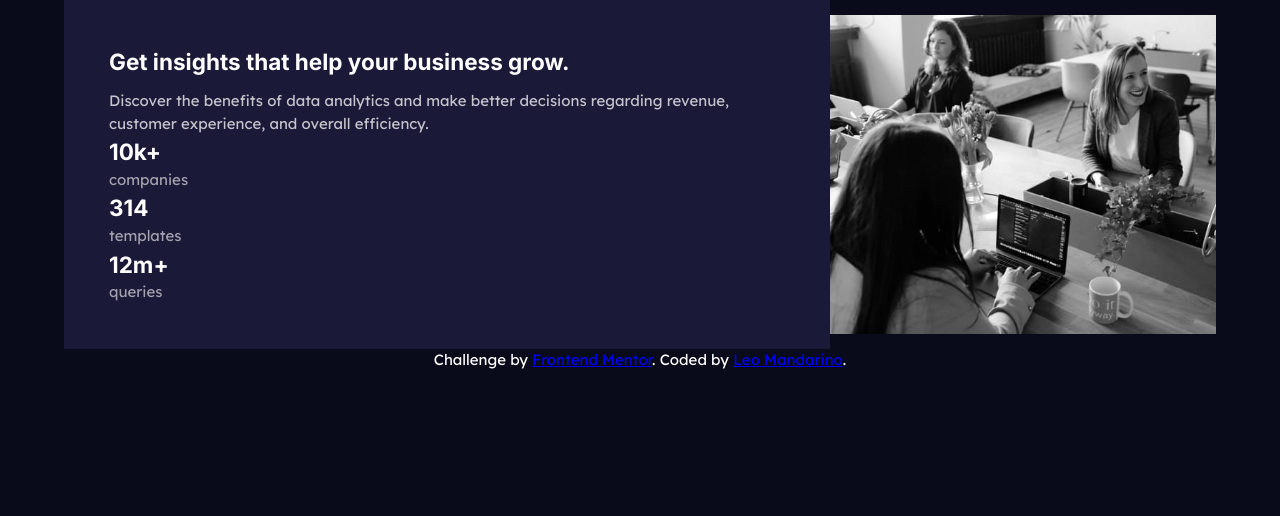
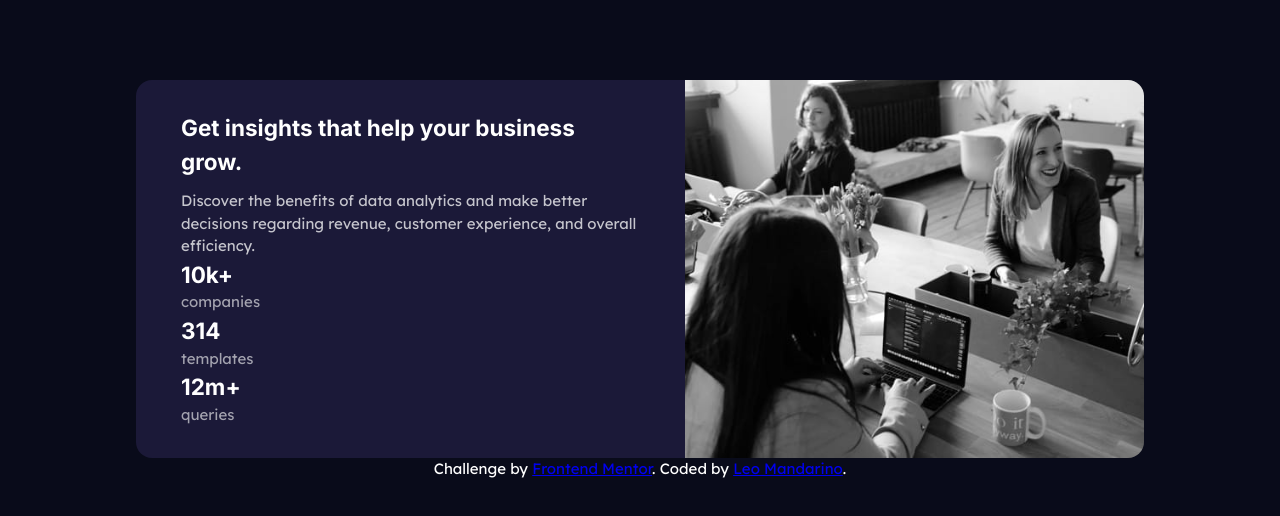
Before and after one commit to leomandarino/fe-mentor-challenge-1, a plain HTML site: page index.html in a window 1280 px wide. Drawn offline with Linux system fonts and the light colour scheme.

Commit message:
last mod

```diff
--- a/style/styles.css
+++ b/style/styles.css
@@ -22,6 +22,9 @@ body {
     font-weight: 400;
     line-height: 1.5;
     color: white;
+
+    min-width: 100%;
+    height: 100vh;
 
     background: var(--clr-primary-dark-blue);
 }
@@ -50,6 +53,9 @@ img {
     flex-direction: column;
     justify-content: space-around;
     align-items: center;
+    margin: 5rem;
+    min-width: 45ch;
+
 }
 
 .business-card {
@@ -58,18 +64,18 @@ img {
     justify-content: space-evenly;
     align-items: center;
     width: min(90%, 75rem);
-    margin:
-}
-
-@media (min-width: 45em) {
-    .business-card {
-        flex-direction: row;
-    }
+    border-radius: 1rem;
+    overflow: hidden;
 }
 
 .info-box {
     background: var(--clr-primary-blue);
     padding: 3em;
+    flex-basis: 100%;
+}
+
+.img-box {
+    flex-basis: 100%;
 }
 
 .text-box--title {
@@ -88,3 +94,15 @@ img {
 .stats-p {
     color: var(--clr-neutral-stats);
 }
+
+@media (min-width: 720px) {
+    .business-card {
+        flex-direction: row;
+    }
+
+    .container {
+        max-height: 25rem;
+        width: 70rem;
+
+    }
+}
```
